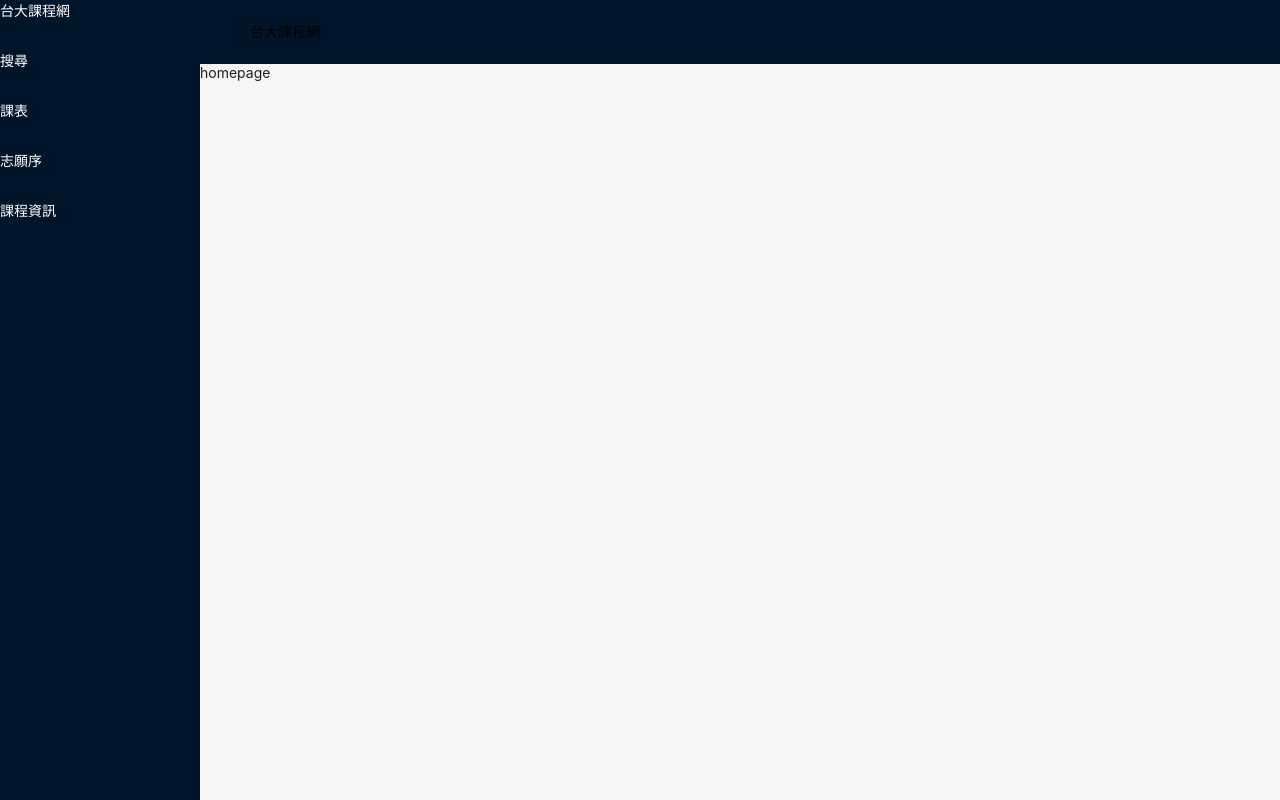
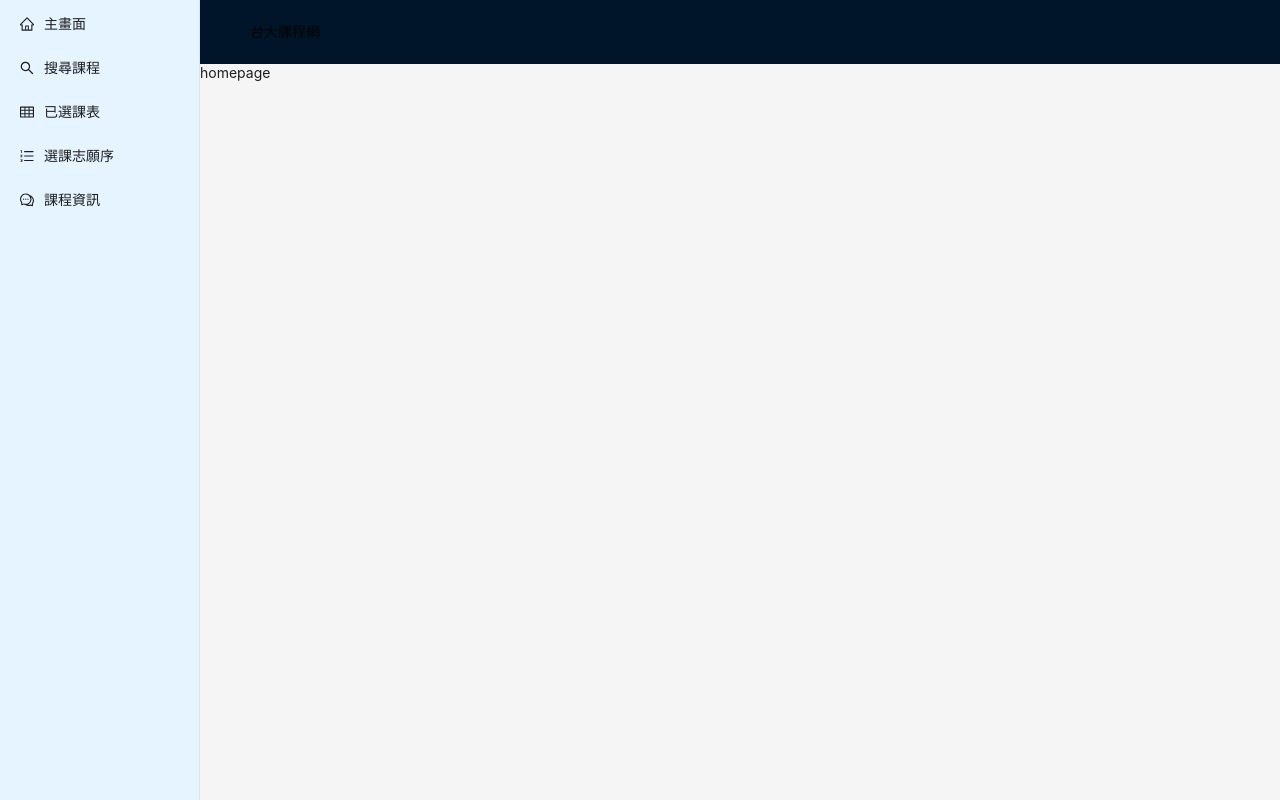
Before and after one commit to andy0314/wp1111_final, a React (Create React App) app in the folder frontend/: page / in a window 1280 px wide. Built offline with nearby package versions, Linux system fonts and the light colour scheme.

Commit message:
edit sidebar

```diff
--- a/frontend/src/containers/SideBar.js
+++ b/frontend/src/containers/SideBar.js
@@ -1,5 +1,7 @@
 import { useNavigate } from "react-router-dom";
 import { Menu } from 'antd';
+import { HomeOutlined, SearchOutlined, TableOutlined, OrderedListOutlined, CommentOutlined } from '@ant-design/icons'
+import { blue } from '@ant-design/colors'
 import React from "react";
 
 function getItem(label, key, icon, children, type){
@@ -13,30 +15,43 @@ function getItem(label, key, icon, children, type){
 }
 
 const items = [
-    getItem('搜尋')
+    getItem('主畫面', '/', <HomeOutlined />),
+    getItem('搜尋課程', '/search', <SearchOutlined />),
+    getItem('已選課表', '/coursetable', <TableOutlined />),
+    getItem('選課志願序', '/courselist', <OrderedListOutlined />),
+    getItem('課程資訊', '/coursedetail', <CommentOutlined />)
 ]
+
+const Navigate = (e) =>{
+    console.log("a")
+}
+
+const temp = (
+    <div>
+        <div style={{ color: "white", top: "50px", height: "50px", width: "100%" }} onClick={() => Navigate("/search")}>
+            搜尋
+        </div>
+        <div style={{ color: "white", top: "50px", height: "50px", width: "100%" }} onClick={() => Navigate("/coursetable")}>
+            課表
+        </div>
+        <div style={{ color: "white", top: "50px", height: "50px", width: "100%" }} onClick={() => Navigate("/courselist")}>
+            志願序
+        </div>
+        <div style={{ color: "white", top: "50px", height: "50px", width: "100%" }} onClick={() => Navigate("/coursedetail")}>
+            課程資訊
+        </div>
+    </div>
+)
 
 const SideBar = () => {
     const navigate = useNavigate();
     return (
         <div style={{ height: "100%", width: "100%" }}>
-            <div style={{ color: "white", top: "50px", height: "50px", width: "100%" }} onClick={() => navigate("/")}>
-                台大課程網
-            </div>
-            <></>
-            <div style={{ color: "white", top: "50px", height: "50px", width: "100%" }} onClick={() => navigate("/search")}>
-                搜尋
-            </div>
-            <div style={{ color: "white", top: "50px", height: "50px", width: "100%" }} onClick={() => navigate("/coursetable")}>
-                課表
-            </div>
-            <div style={{ color: "white", top: "50px", height: "50px", width: "100%" }} onClick={() => navigate("/courselist")}>
-                志願序
-            </div>
-            <div style={{ color: "white", top: "50px", height: "50px", width: "100%" }} onClick={() => navigate("/coursedetail")}>
-                課程資訊
-            </div>
-
+            <Menu
+                onClick={(e) => navigate(e.key)}
+                style={{height: "100%", width: "100%", background: blue[0]}}
+                items={items}
+            />
         </div>
     )
 }
```
